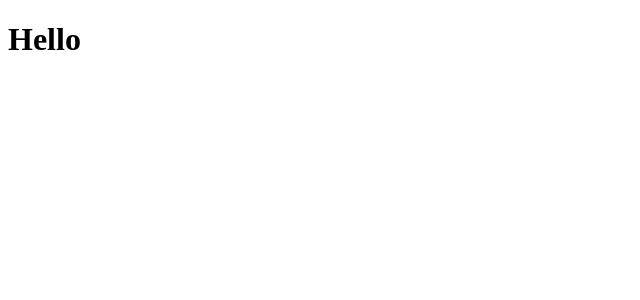
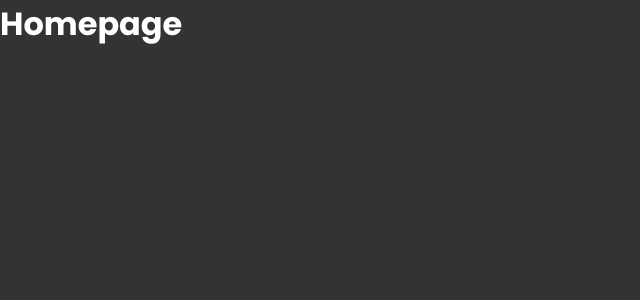
Before and after one commit to iamdevmarcos/pomodoro-web, a React (Create React App) app: page / in a window 1280 px wide. Shown: the top 300 px of the page, without its empty margins (0-640 px from the left). Built offline with nearby package versions, Linux system fonts and the light colour scheme.

Commit message:
feat: configuring project

```diff
--- a/public/index.html
+++ b/public/index.html
@@ -1,43 +1,19 @@
 <!DOCTYPE html>
 <html lang="en">
+
 <head>
+  <link rel="preconnect" href="https://fonts.googleapis.com">
   <meta charset="utf-8" />
   <link rel="icon" href="%PUBLIC_URL%/favicon.ico" />
   <meta name="viewport" content="width=device-width, initial-scale=1" />
-    <meta name="theme-color" content="#000000" />
-    <meta
-      name="description"
-      content="Web site created using create-react-app"
-    />
-    <link rel="apple-touch-icon" href="%PUBLIC_URL%/logo192.png" />
-    <!--
-      manifest.json provides metadata used when your web app is installed on a
-      user's mobile device or desktop. See https://developers.google.com/web/fundamentals/web-app-manifest/
-    -->
-    <link rel="manifest" href="%PUBLIC_URL%/manifest.json" />
-    <!--
-      Notice the use of %PUBLIC_URL% in the tags above.
-      It will be replaced with the URL of the `public` folder during the build.
-      Only files inside the `public` folder can be referenced from the HTML.
+  <link rel="preconnect" href="https://fonts.gstatic.com" crossorigin>
+  <link href="https://fonts.googleapis.com/css2?family=Poppins:wght@400;600;700;900&display=swap" rel="stylesheet">
+  <title>Pomodoro - Web Version</title>
+</head>
 
-      Unlike "/favicon.ico" or "favicon.ico", "%PUBLIC_URL%/favicon.ico" will
-      work correctly both with client-side routing and a non-root public URL.
-      Learn how to configure a non-root public URL by running `npm run build`.
-    -->
-    <title>React App</title>
-  </head>
 <body>
   <noscript>You need to enable JavaScript to run this app.</noscript>
   <div id="root"></div>
-    <!--
-      This HTML file is a template.
-      If you open it directly in the browser, you will see an empty page.
+</body>
 
-      You can add webfonts, meta tags, or analytics to this file.
-      The build step will place the bundled scripts into the <body> tag.
-
-      To begin the development, run `npm start` or `yarn start`.
-      To create a production bundle, use `npm run build` or `yarn build`.
-    -->
-  </body>
 </html>
--- a/src/App.tsx
+++ b/src/App.tsx
@@ -1,5 +1,14 @@
+import GlobalStyles from "./styles/GlobalStyles";
+
+import Home from "./pages/Home";
+
 const App = () => {
-  return <h1>Hello</h1>;
+  return (
+    <>
+      <GlobalStyles />
+      <Home />
+    </>
+  );
 };
 
 export default App;
--- /dev/null
+++ b/src/pages/Home/index.tsx
@@ -0,0 +1,12 @@
+import React from "react";
+import { Container } from "./styles";
+
+const Home: React.FC = () => {
+  return (
+    <Container>
+      <h1>Homepage</h1>
+    </Container>
+  );
+};
+
+export default Home;
--- /dev/null
+++ b/src/pages/Home/styles.ts
@@ -0,0 +1,7 @@
+import styled from "styled-components";
+
+export const Container = styled.main`
+  min-height: 100vh;
+  background: #333;
+  color: #fff;
+`;
--- /dev/null
+++ b/src/styles/GlobalStyles.ts
@@ -0,0 +1,16 @@
+import { createGlobalStyle } from "styled-components";
+
+const GlobalStyles = createGlobalStyle`
+  * {
+    margin: 0;
+    padding: 0;
+    outline: none;
+    box-sizing: border-box;
+  }
+
+  body {
+    font-family: "Poppins", sans-serif;
+  }
+`;
+
+export default GlobalStyles;
```
Also changed, not shown: public/logo192.png (deleted), public/logo512.png (deleted), public/manifest.json (deleted), public/robots.txt (deleted). Lines whose indentation alone changed are shown as unchanged.
